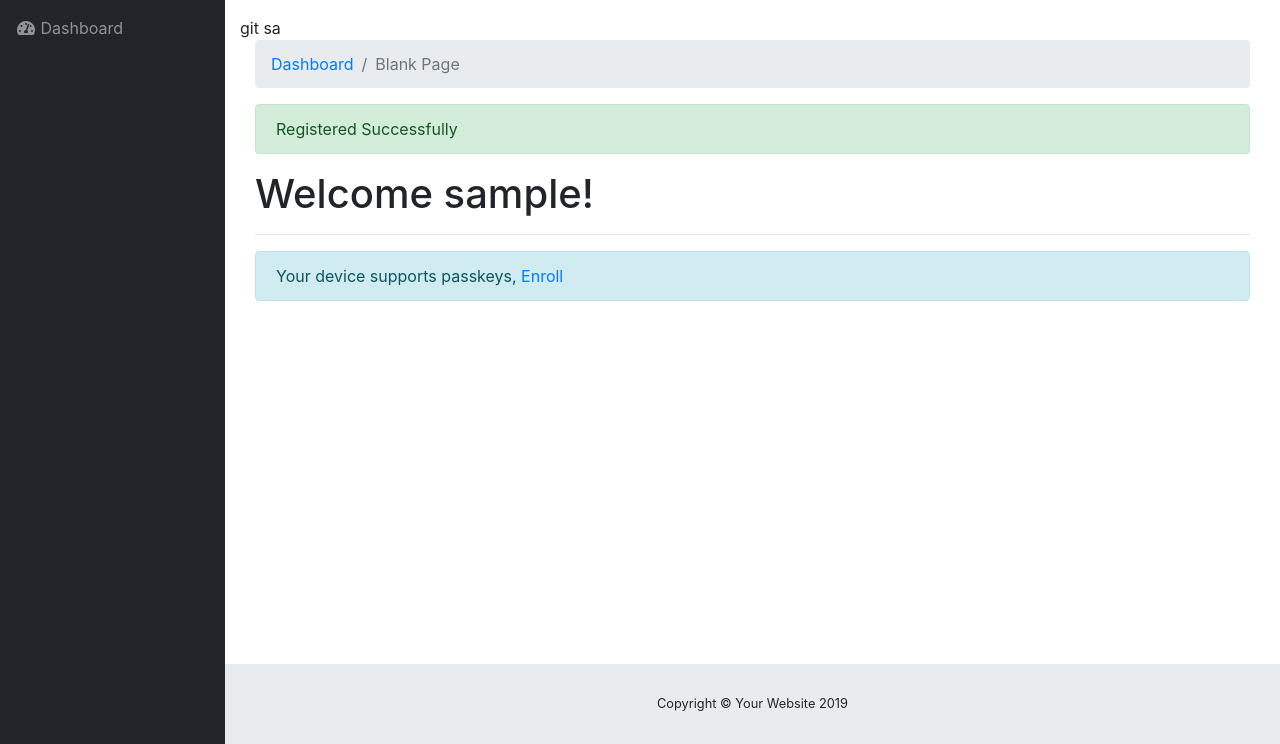
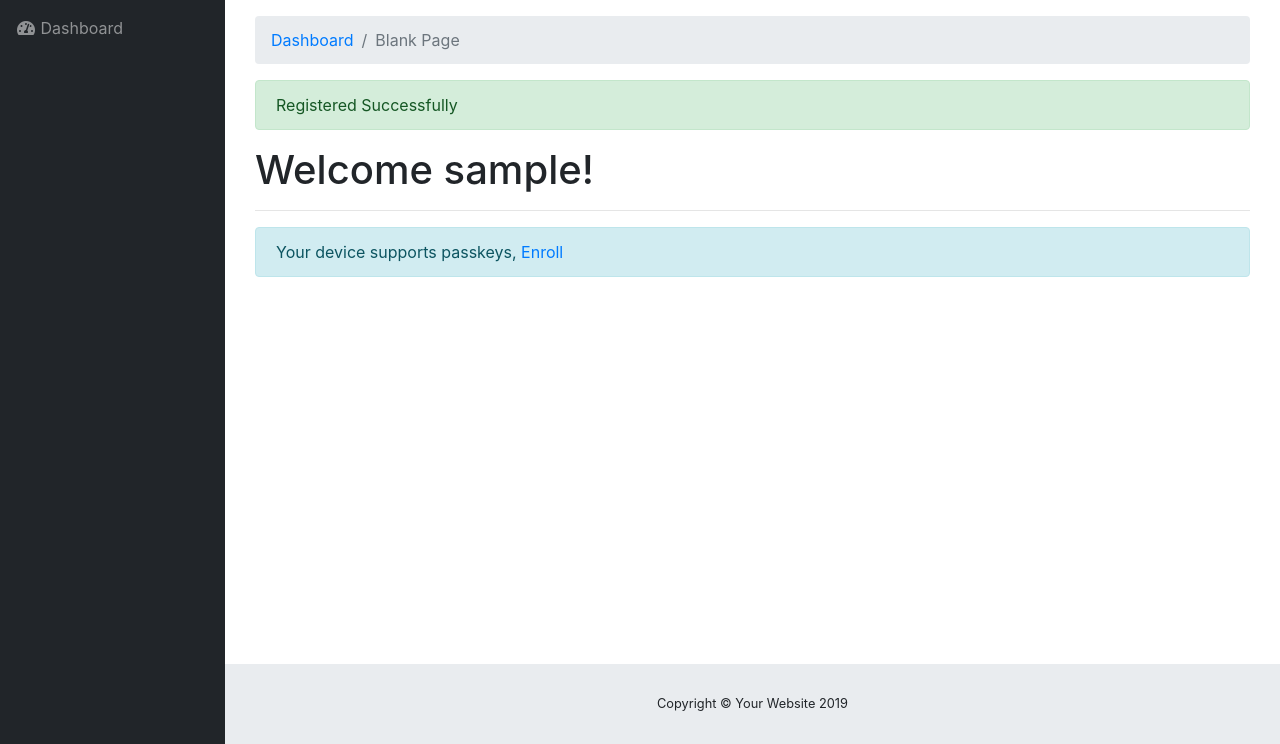
Before and after one commit to mkalioby/django-passkeys, a Django app: page /registered/ in a window 1280 px wide. Shown: the part 70-814 px from the top of the page. Run offline with Django 3.2, Linux system fonts and the light colour scheme; the visitor is signed in with stand-in values (Sample User, id 1); some libraries are stand-ins or nearby versions.

Commit message:
Example is great now

```diff
--- a/example/test_app/settings.py
+++ b/example/test_app/settings.py
@@ -132,4 +132,4 @@ AUTHENTICATION_BACKENDS = ['passkeys.backend.PasskeyModelBackend']
 
 FIDO_SERVER_ID="localhost"      # Server rp id for FIDO2, it the full domain of your project
 FIDO_SERVER_NAME="TestApp"
-KEY_ATTACHMENT = passkeys.Attachment.PLATFORM
+KEY_ATTACHMENT = passkeys.Attachment.PLATFORM  # Set None to allow all authenticator attachment
--- a/example/test_app/templates/base.html
+++ b/example/test_app/templates/base.html
@@ -92,7 +92,7 @@
 
     <div id="content-wrapper">
 
-      <div class="container-fluid">git sa
+      <div class="container-fluid">
 
         <!-- Breadcrumbs-->
         {% block content %}
```
